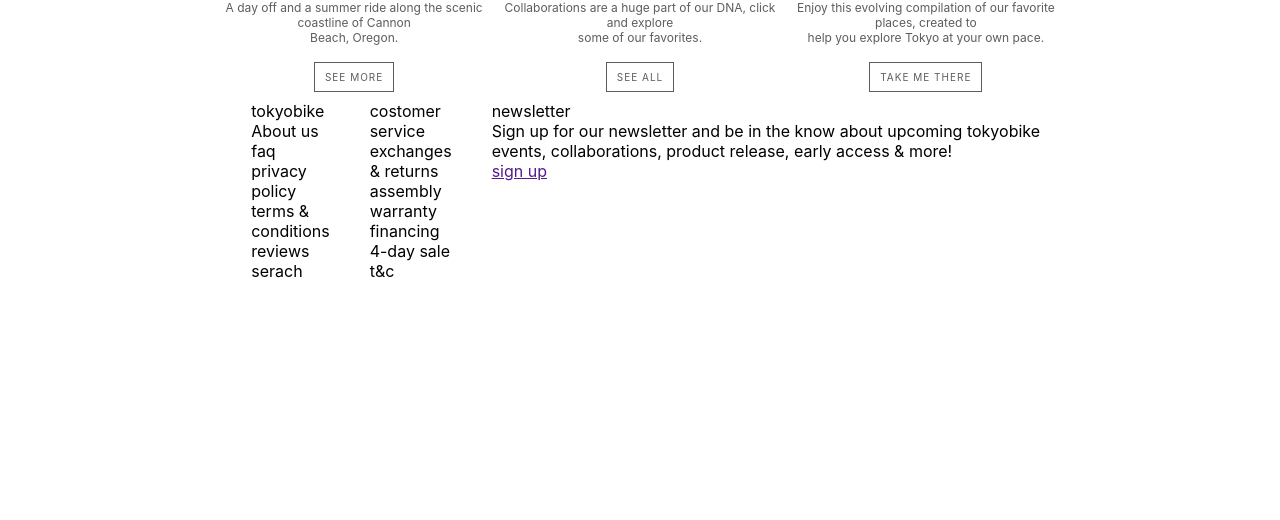
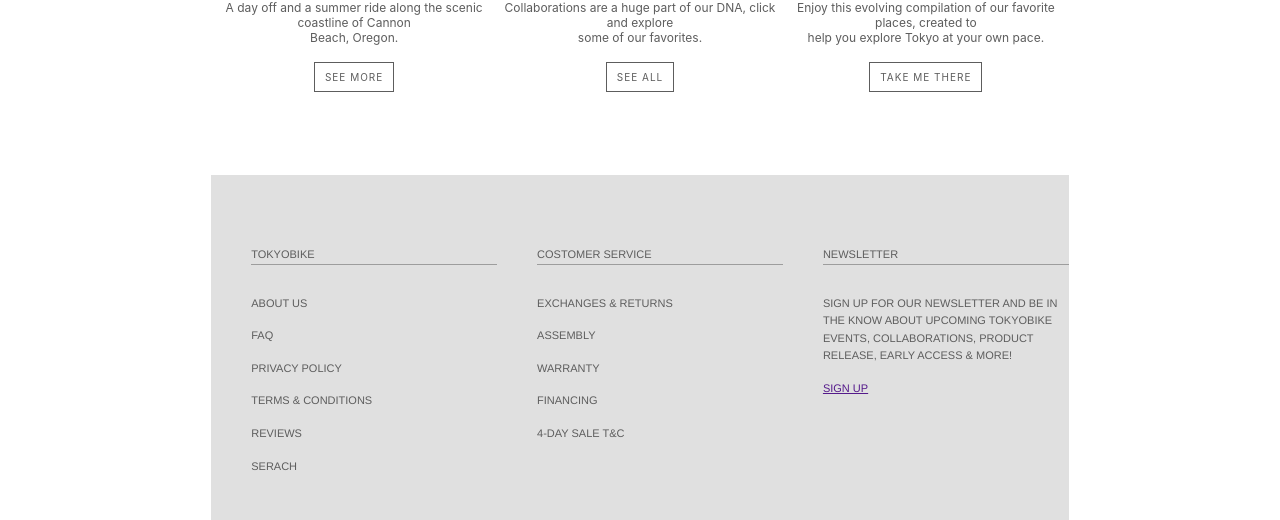
Before and after one commit to juanbonami/tokyobikes-mockup, a React (Create React App) app: page / in a window 1280 px wide. Shown: the part 2047-2567 px from the top of the page. Before the commit the page ends 2344 px from the top, so only its background shows below. Built offline with nearby package versions, Linux system fonts and the light colour scheme.

Commit message:
set the styles, line spacing, the alignment, fonts, margin and border bottom

```diff
--- a/src/App.css
+++ b/src/App.css
@@ -153,9 +153,35 @@ body {
  /* ******************** FOOTER ********************* */
 
  .footer-container {
-   display: flex
+   display: flex;
+   padding-top: 60px;
+   padding-bottom: 30px;
+ }
+
+ .footer-section {
+   width: 383.33px;
+   color: #5d5d5d;
+   text-align: left;
+   font-size: 11px;
+   line-height: 1.6;
+   font-family: helvetica;
+   text-transform: uppercase;
  }
 
  .footer-section ul {
    list-style-type: none;
  }
+
+ li:first-child {
+   border-bottom: solid 1px rgba(93,93,93,0.5);
+   margin-bottom: 30px;
+ }
+
+ li {
+   margin: 0px 0px 15px 0px;
+ }
+
+ footer {
+   background-color: #e0e0e0;
+   margin-top: 90px;
+ }
```
